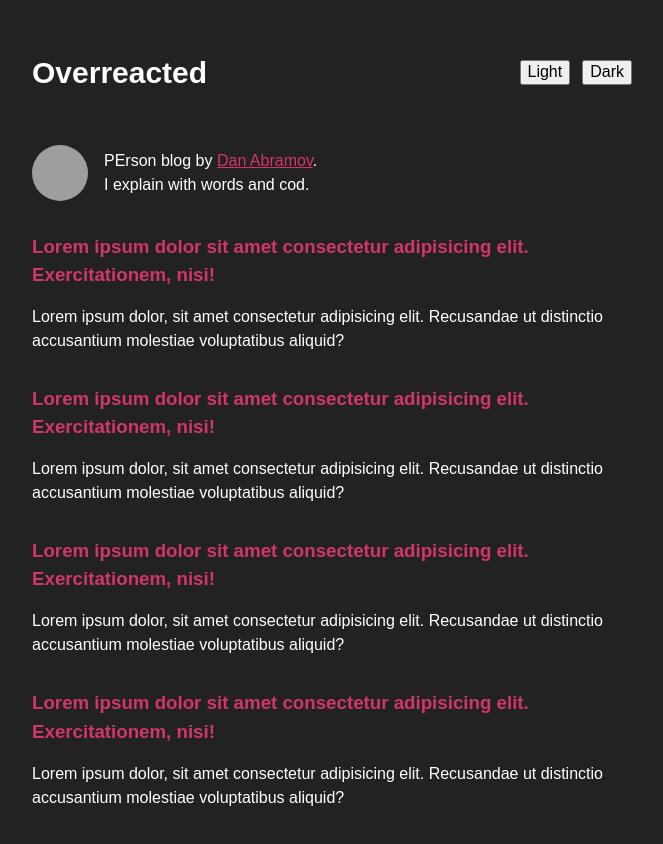
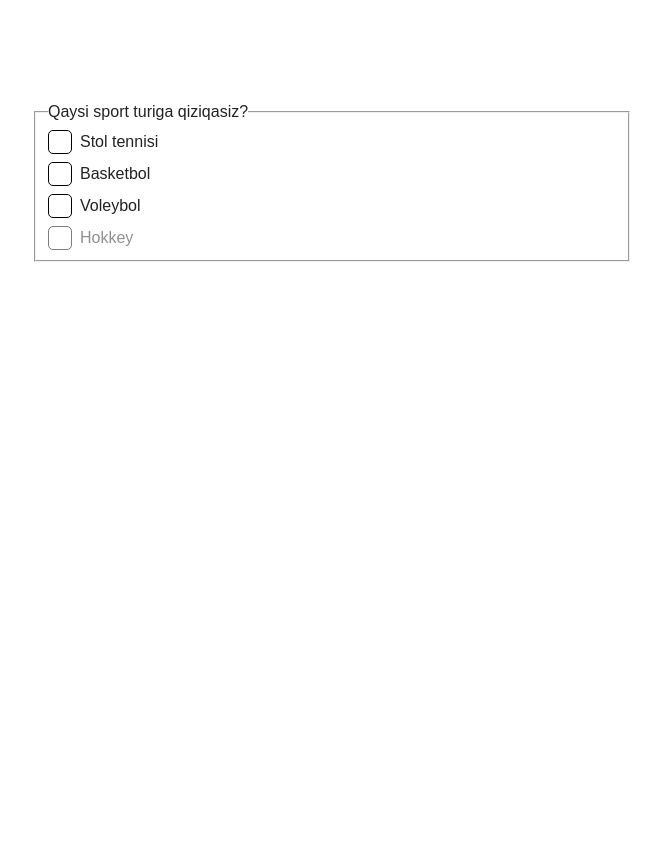
Before and after one commit to frontendoniyorbek/form, a plain HTML site: page index.html in a window 1280 px wide. Shown: the whole page, without its empty margins (308-971 px from the left). After the commit the page ends 801 px from the top, so only its background shows below. Drawn offline with Linux system fonts and the light colour scheme; grey boxes are pictures that could not be loaded.

Commit message:
Add form

```diff
--- a/css/stayles.css
+++ b/css/stayles.css
@@ -42,6 +42,17 @@ img{
     height: auto;
 }
 
+.visually-hidden{
+    position: absolute;
+    width: 1px;
+    height: 1px;
+    margin: -1px;
+    padding: 0;
+    bottom: 0;
+    clip: rect(0 0 0 0);
+    overflow: hidden;
+}
+
 a{
     color: var(--brand-color);
 }
@@ -66,59 +77,57 @@ a{
     padding-bottom: 56px;
 }
 
-.site-header {
+.form {
+    padding-top: 100px;
+}
+
+.form-inner{
+    display: flex;
+    align-items:flex-start;
+    flex-direction: column;
+}
+
+.checkbox-label{
     display: flex;
     align-items: center;
-    padding-top: 50px;
-    padding-bottom: 50px;
 }
 
-.site-header-logo {
-    margin-right: auto;
-    text-decoration: none;
-    font-size: 30px;
-    font-weight: bold;
-    color: var(--text-colo);
-}
-.site-header-light {
-    margin-right: 12px;
+.checkbox-label:not(:last-child){
+    margin-bottom: 8px;
 }
 
-.author {
-    display: flex;
-    align-items: center;
-    margin-bottom: 32px;
+.checkbox-control{
+    width: 24px;
+    height: 24px;
+    margin-right: 8px;
+    border: 1px solid #000;
+    border-radius: 5px;
+    background-repeat: no-repeat;
+    background-position: center center;
+    background-size:14px ;
 }
 
-.author-img {
-    flex-shrink: 0;
-    width: 56px;
-    height: 56px;
-    margin-right: 16px;
-    border-radius:50%;
-    object-fit: cover;
+.checkbox:focus ~ .checkbox-control{
+    box-shadow: 0px 0px 0px 3px #0E85F3;
 }
 
-.author-info {
-    flex-grow: 1;
+.checkbox:disabled ~ .checkbox-control,
+.checkbox:disabled ~ .checkbox-text {
+    opacity: 0.5;
 }
 
-.articles {
-    margin: 0;
-    padding: 0;
-    list-style: none;
+.checkbox-pingpon:checked ~ .checkbox-control{
+    background-image: url(../img/Vector.svg);
 }
 
-.articles-item:not(:last-child) {
-    margin-bottom: 32px;
+.checkbox-backetboll:checked ~ .checkbox-control{
+    background-image:url(../img/Vector-1.svg);
 }
 
-.articles-title {
-    margin: 0;
+.checkbox-voleybol:checked ~ .checkbox-control{
+    background-image: url(../img/Vector-2.svg);
 }
 
-.articles-link {
-    text-decoration: none;
+.checkbox-icehockey:checked ~ .checkbox-control{
+    background-image: url(../img/Vector-3.svg);
 }
-.articles-excerpt {
-}
--- a/index.html
+++ b/index.html
@@ -4,47 +4,45 @@
     <meta charset="UTF-8">
     <meta http-equiv="X-UA-Compatible" content="IE=edge">
     <meta name="viewport" content="width=device-width, initial-scale=1.0">
-    <title>Project</title>
+    <title>Custom</title>
 
     <!-- STAYLESHEETS -->
     <link rel="stylesheet" href="./css/normalize.css">
     <link rel="stylesheet" href="./css/stayles.css">
 </head>
-<body class="dark-mode">
+<body>
     <main class="main-content">
         <div class="container">
-            <header class="site-header">
-                <a class="site-header-logo" href="index.html">Overreacted</a>
-                <button class="site-header-light" type="button">Light</button>
-                <button class="site-header-dark" type="button">Dark</button>
-            </header>
+            <form class="form" action="https//echo.htmlacademy.ru" method="POST">
+                <fieldset>
+                    <legend>Qaysi sport turiga qiziqasiz?</legend>
+                    <div class="form-inner">
+                        <label class="checkbox-label">
+                            <input class="visually-hidden checkbox checkbox-pingpon" type="checkbox" name="ping_pon">
+                            <span class="checkbox-control"></span>
+                            <span class="checkbox-text">Stol tennisi</span>
+                        </label>
 
-            <div class="author">
-                <img class="author-img" src="https://overreacted.io/static/profile-pic-c715447ce38098828758e525a1128b87.jpg" alt="Dan Abramov" width="56" height="56">
-                <div class="author-info">
-                    <div class="author-info-text">PErson blog by <a href="#">Dan Abramov</a>.</div>
-                    <div class="author-info-text">I explain with words and cod.</div>
-                </div>
-            </div>
+                        <label class="checkbox-label">
+                            <input class="visually-hidden checkbox checkbox-backetboll" type="checkbox" name="backetboll">
+                            <span class="checkbox-control"></span>
+                            <span class="checkbox-text">Basketbol</span>
+                        </label>
 
-            <ul class="articles">
-                <li class="articles-item">
-                    <h3 class="articles-title"><a class="articles-link" href="#">Lorem ipsum dolor sit amet consectetur adipisicing elit. Exercitationem, nisi!</a></h3>
-                    <p class="articles-excerpt">Lorem ipsum dolor, sit amet consectetur adipisicing elit. Recusandae ut distinctio accusantium molestiae voluptatibus aliquid?</p>
-                </li>
-                <li class="articles-item">
-                    <h3 class="articles-title"><a class="articles-link" href="#">Lorem ipsum dolor sit amet consectetur adipisicing elit. Exercitationem, nisi!</a></h3>
-                    <p class="articles-excerpt">Lorem ipsum dolor, sit amet consectetur adipisicing elit. Recusandae ut distinctio accusantium molestiae voluptatibus aliquid?</p>
-                </li>
-                <li class="articles-item">
-                    <h3 class="articles-title"><a class="articles-link" href="#">Lorem ipsum dolor sit amet consectetur adipisicing elit. Exercitationem, nisi!</a></h3>
-                    <p class="articles-excerpt">Lorem ipsum dolor, sit amet consectetur adipisicing elit. Recusandae ut distinctio accusantium molestiae voluptatibus aliquid?</p>
-                </li>
-                <li class="articles-item">
-                    <h3 class="articles-title"><a class="articles-link" href="#">Lorem ipsum dolor sit amet consectetur adipisicing elit. Exercitationem, nisi!</a></h3>
-                    <p class="articles-excerpt">Lorem ipsum dolor, sit amet consectetur adipisicing elit. Recusandae ut distinctio accusantium molestiae voluptatibus aliquid?</p>
-                </li>
-            </ul>
+                        <label class="checkbox-label">
+                            <input class="visually-hidden checkbox checkbox-voleybol" type="checkbox" name="voleyboll">
+                            <span class="checkbox-control"></span>
+                            <span class="checkbox-text">Voleybol</span>
+                        </label>
+
+                        <label class="checkbox-label">
+                            <input class="visually-hidden checkbox checkbox-icehockey" type="checkbox" name="ice_hockey" disabled>
+                            <span class="checkbox-control"></span>
+                            <span class="checkbox-text">Hokkey</span>
+                        </label>
+                    </div>
+                </fieldset>
+            </form>
         </div>
     </main>
     <script src="js/main.js"></script>
--- a/js/main.js
+++ b/js/main.js
@@ -0,0 +1,6 @@
+// const elSiteThemToggler =document.querySelector('.site-header-light');
+// const elSiteThemToggle =document.querySelector('.site-header-dark');
+
+// elSiteThemToggler.addEventListener('click', function () {
+//   document.body.classList.toggle('dark-mode');
+// });
```
Also changed, not shown: img/Vector-1.svg (added), img/Vector-2.svg (added), img/Vector-3.svg (added), img/Vector.svg (added).
